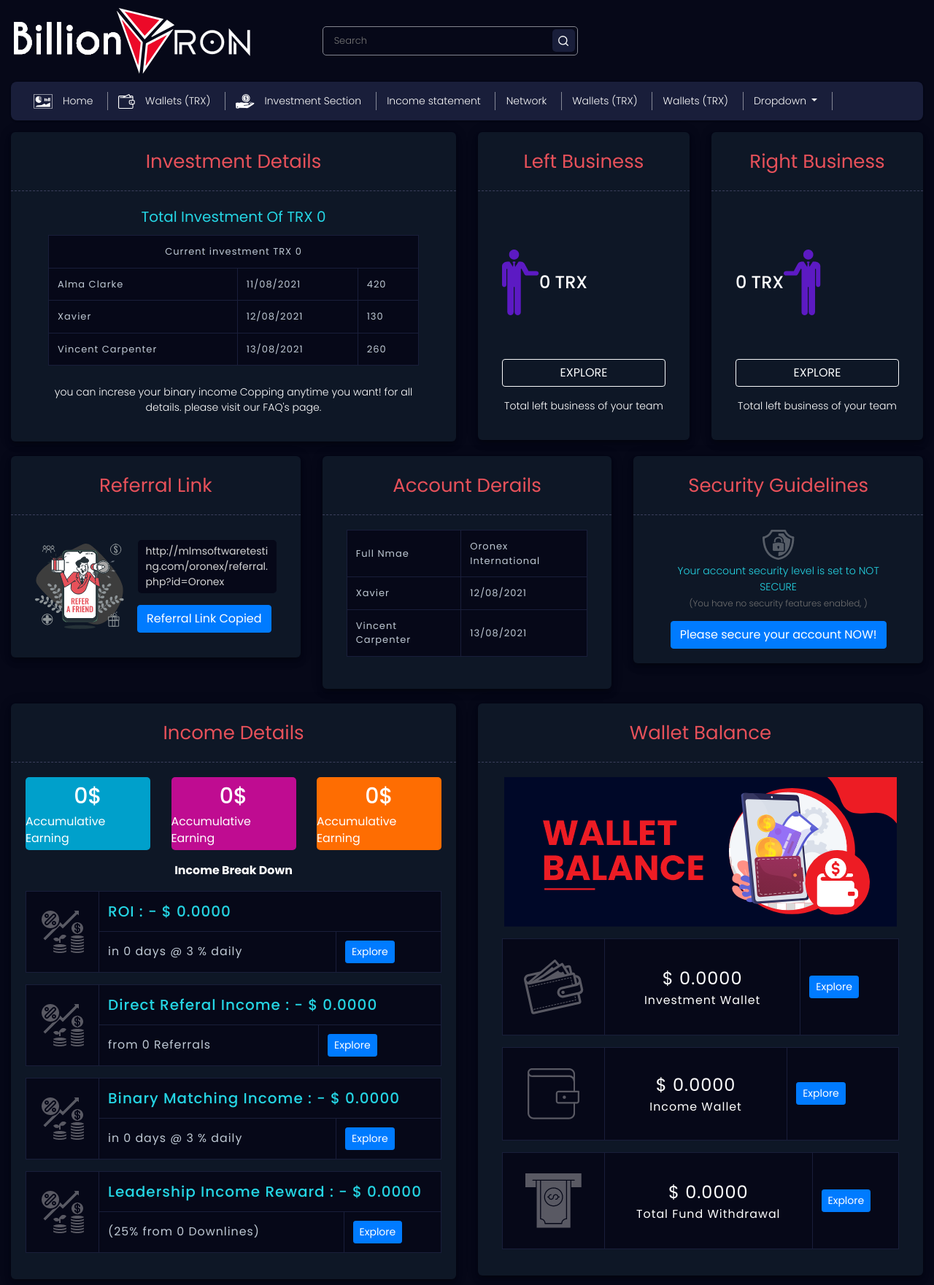
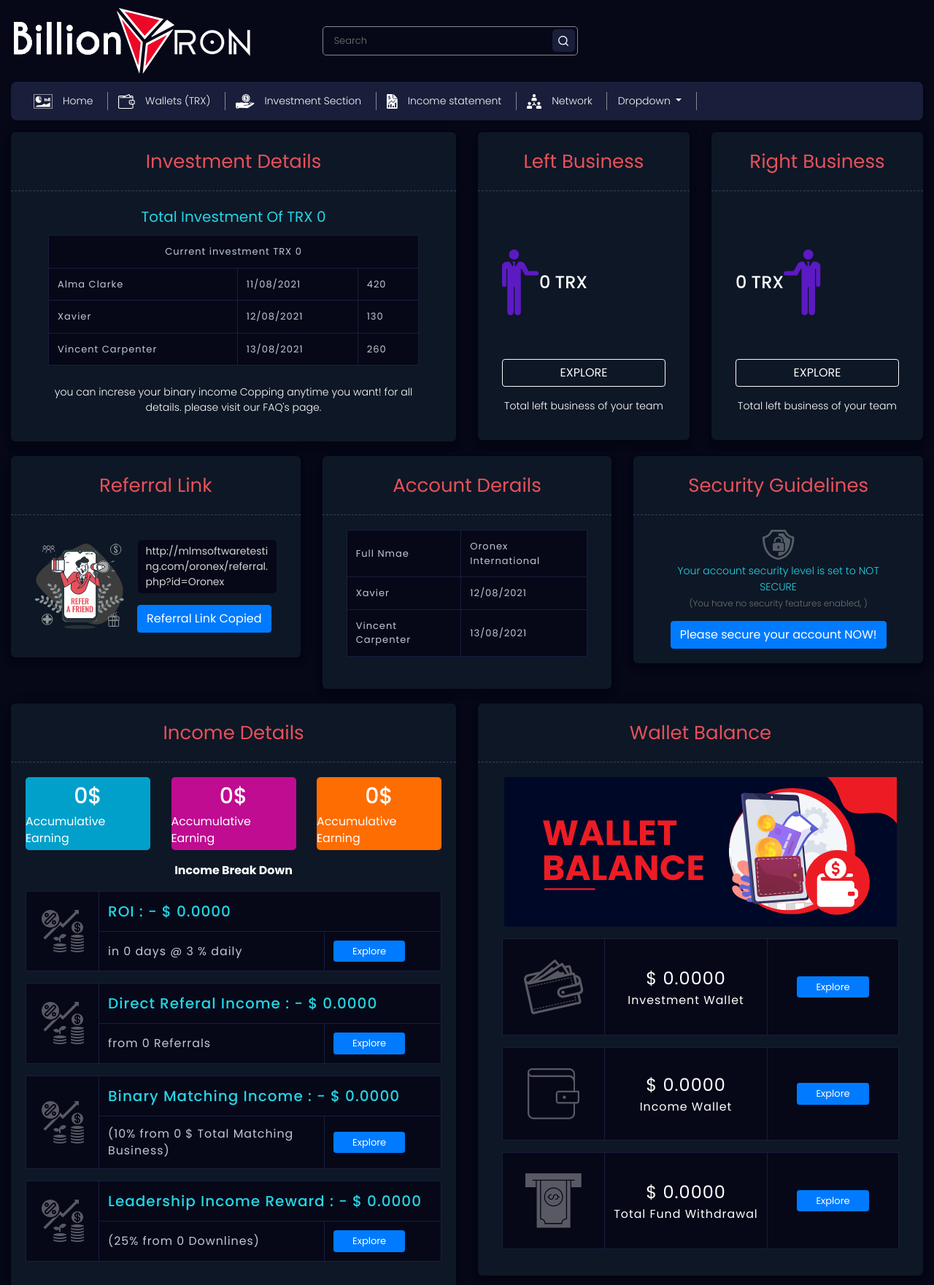
Before and after one commit to sajal1068/billiontron-dashboard, a plain HTML site: page index.html in a window 1280 px wide. Shown: the top 1761 px of the page at 73% size. Drawn offline with nearby package versions, Linux system fonts and the light colour scheme.

Commit message:
my new changes

```diff
--- a/assets/css/style.css
+++ b/assets/css/style.css
@@ -47,7 +47,9 @@ a:hover{
 
 }
 .btn-blue{
-
+    font-size: 13px;
+    padding-left: 25px;
+    padding-right:25px;
 }
 .search-box input{
     width:100%;
@@ -95,7 +97,7 @@ a:hover{
     position: relative;
 
   }
-.nav-item::after{
+li.nav-item::after{
     position: absolute;
     content: "";
     width: 0.35px;
@@ -105,6 +107,12 @@ a:hover{
     color: rgb(255, 255, 255);
     background: rgba(241, 241, 241,0.5);
 }
+
+li:last-child .nav-item::after{
+    content: none;
+}
+
+
 
 .nav-link img{
     margin-right: 5px;
--- a/index.html
+++ b/index.html
@@ -113,21 +113,30 @@
 
 
             <li class="nav-item">
-              <a class="nav-link" href="#">Income statement</a>
+              <a class="nav-link" href="#">
+                <svg xmlns="http://www.w3.org/2000/svg" width="14.758" height="20" viewBox="0 0 14.758 20">
+                  <g id="Group_2812" data-name="Group 2812" transform="translate(-7.29 -1)">
+                    <path id="Path_18741" data-name="Path 18741" d="M17.552,7.579A2.084,2.084,0,0,1,15.469,5.5V1H8.54A1.248,1.248,0,0,0,7.29,2.25v17.5A1.251,1.251,0,0,0,8.54,21H20.8a1.248,1.248,0,0,0,1.25-1.25V7.579Zm-3.538,2.15,2.2,2.2,2.408-2.408a.415.415,0,0,1,.588,0,.42.42,0,0,1,0,.592l-2.7,2.7a.42.42,0,0,1-.592,0l-2.2-2.2-3.558,3.558a.4.4,0,0,1-.292.121.409.409,0,0,1-.3-.121.415.415,0,0,1,0-.587l3.854-3.854A.415.415,0,0,1,14.015,9.729ZM9.757,5.508A1.252,1.252,0,0,1,10.8,3.425V3.112h.4v.317a2.732,2.732,0,0,1,1.3.475l-.408.583a1.936,1.936,0,0,0-.9-.367V5.3a2.451,2.451,0,0,1,1.079.458c.594.506.527,2.012-1.079,2.1v.45h-.4V7.858a2.714,2.714,0,0,1-1.55-.683l.463-.55a2.151,2.151,0,0,0,1.087.55V5.954A2.625,2.625,0,0,1,9.757,5.508Zm1.025,13.825H8.957V15.579h1.825Zm3.2,0H12.157V14.787h1.825Zm3.2,0H15.357V16.942h1.825Zm3.2,0H18.557V12.675h1.825ZM11.2,6.067V7.192C11.955,7.115,12.212,6.332,11.2,6.067ZM10.8,4.1c-.6.04-.764.569-.487.846a1.314,1.314,0,0,0,.487.237Z" fill="#fff"/>
+                    <path id="Path_18742" data-name="Path 18742" d="M30.17,6.909h4.383a1.288,1.288,0,0,0-.254-.367C29.017,1.26,29.249,1.424,28.92,1.28V5.659A1.248,1.248,0,0,0,30.17,6.909Z" transform="translate(-12.618 -0.163)" fill="#fff"/>
+                  </g>
+                </svg>
+
+                Income statement</a>
             </li>
 
 
             <li class="nav-item">
-              <a class="nav-link" href="#">Network</a>
+              <a class="nav-link" href="#">
+                <svg xmlns="http://www.w3.org/2000/svg" width="20" height="20" viewBox="0 0 20 20">
+                  <g id="_54-Networking" data-name="54-Networking" transform="translate(-2 -2)">
+                    <path id="Path_18740" data-name="Path 18740" d="M9.857,4.143A2.143,2.143,0,1,1,12,6.286,2.143,2.143,0,0,1,9.857,4.143Zm5.714,6.429V9.143A2.143,2.143,0,0,0,13.429,7H10.571A2.143,2.143,0,0,0,8.429,9.143v1.429a.714.714,0,0,0,.714.714h5.714A.714.714,0,0,0,15.571,10.571ZM5.571,17a2.143,2.143,0,1,0-2.143-2.143A2.143,2.143,0,0,0,5.571,17ZM7,17.714H4.143A2.143,2.143,0,0,0,2,19.857v1.429A.714.714,0,0,0,2.714,22H8.429a.714.714,0,0,0,.714-.714V19.857A2.143,2.143,0,0,0,7,17.714ZM18.429,17a2.143,2.143,0,1,0-2.143-2.143A2.143,2.143,0,0,0,18.429,17Zm1.429.714H17a2.143,2.143,0,0,0-2.143,2.143v1.429a.714.714,0,0,0,.714.714h5.714A.714.714,0,0,0,22,21.286V19.857A2.143,2.143,0,0,0,19.857,17.714Zm-7.143-2.529V13.429a.714.714,0,1,0-1.429,0v1.757L9.464,16.407a.714.714,0,0,0,.786,1.186L12,16.429l1.75,1.164a.671.671,0,0,0,.393.121.714.714,0,0,0,.393-1.307Z" fill="#fff"/>
+                  </g>
+                </svg>
+
+                Network</a>
             </li>
 
-            <li class="nav-item">
-              <a class="nav-link" href="#">Wallets (TRX)</a>
-            </li>
 
-            <li class="nav-item">
-              <a class="nav-link" href="#">Wallets (TRX)</a>
-            </li>
 
 
             <li class="nav-item dropdown">
@@ -354,7 +363,7 @@
                   </tr>
                   <tr>
                     <td><span class="font-16">in 0 days @ 3 % daily</span></td>
-                    <td><button class="btn btn-primary btn-sm">Explore</button></td>
+                    <td width="160"><button class="btn btn-primary btn-sm btn-blue">Explore</button></td>
                   </tr>
                 </table>
               </div>
@@ -367,7 +376,7 @@
                   </tr>
                   <tr>
                     <td><span class="font-16">from 0 Referrals</span></td>
-                    <td><button class="btn btn-primary btn-sm">Explore</button></td>
+                    <td width="160"><button class="btn btn-primary btn-sm btn-blue">Explore</button></td>
                   </tr>
                 </table>
               </div>
@@ -380,8 +389,8 @@
                     <td colspan="3"><span class="table-text text-green font-500">Binary Matching Income : - $ 0.0000</span></td>
                   </tr>
                   <tr>
-                    <td><span class="font-16">in 0 days @ 3 % daily</span></td>
-                    <td><button class="btn btn-primary btn-sm">Explore</button></td>
+                    <td><span class="font-16">(10% from 0 $ Total Matching Business)</span></td>
+                    <td width="160"><button class="btn btn-primary btn-sm btn-blue">Explore</button></td>
                   </tr>
                 </table>
               </div>
@@ -394,7 +403,7 @@
                   </tr>
                   <tr>
                     <td><span class="font-16">(25% from 0 Downlines)</span></td>
-                    <td><button class="btn btn-primary btn-sm">Explore</button></td>
+                    <td width="160"><button class="btn btn-primary btn-sm btn-blue">Explore</button></td>
                   </tr>
                 </table>
               </div>
@@ -424,7 +433,7 @@
                      <span class="d-block font-25">$ 0.0000</span>
                      <span class="font-16">Investment Wallet </span>
                    </td>
-                     <td><button class="btn btn-primary btn-sm">Explore</button></td>
+                   <td width="180" class="text-center"><button class="btn btn-primary btn-sm btn-blue">Explore</button></td>
                   </tr>
               </table>
             </div>
@@ -438,7 +447,7 @@
                     <span class="d-block font-25">$ 0.0000</span>
                     <span class="font-16">Income  Wallet </span>
                   </td>
-                     <td><button class="btn btn-primary btn-sm">Explore</button></td>
+                  <td width="180" class="text-center"><button class="btn btn-primary btn-sm btn-blue">Explore</button></td>
                   </tr>
               </table>
             </div>
@@ -454,7 +463,7 @@
                     <span class="d-block font-25">$ 0.0000</span>
                     <span class="font-16"> Total Fund Withdrawal </span>
                   </td>
-                  <td><button class="btn btn-primary btn-sm">Explore</button></td>
+                  <td width="180" class="text-center"><button class="btn btn-primary btn-sm btn-blue">Explore</button></td>
                   </tr>
               </table>
             </div>
```
